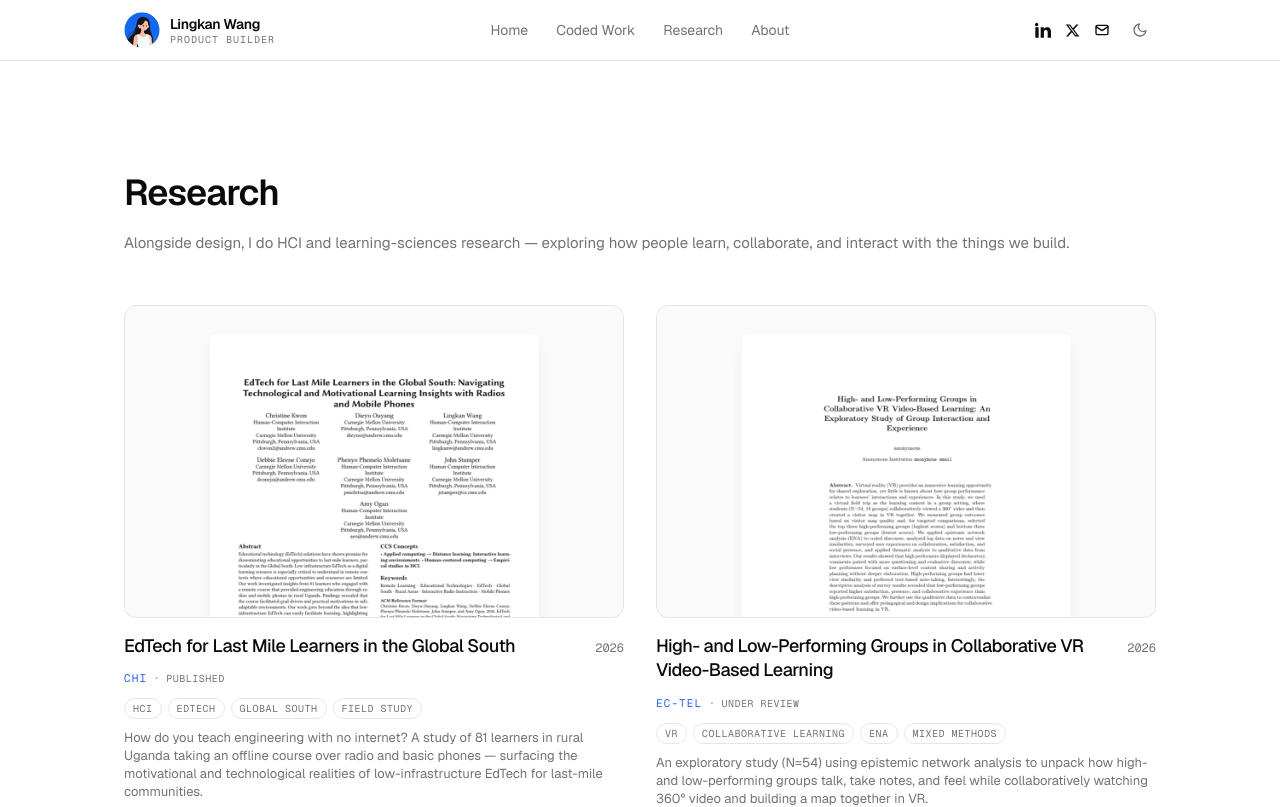
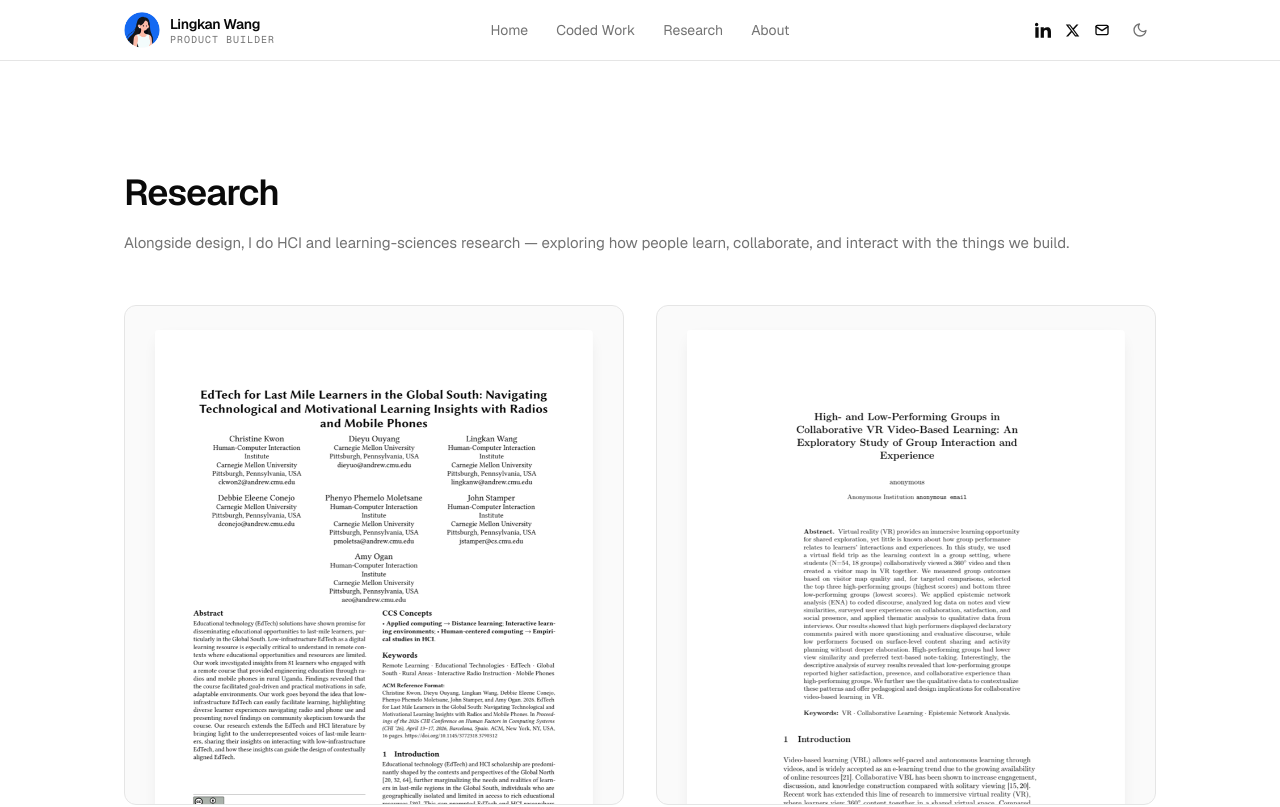
Before and after one commit to lingkan-wang/lingkan-wang.github.io, a Next.js app: page /research in a window 1280 px wide. Shown: the top 807 px of the page. Built offline with nearby package versions, Linux system fonts and the light colour scheme.

Commit message:
style(research): restore square (original-size) grey frame; paper keeps grey margins and tucks under the bottom edge

```diff
--- a/components/research-card.tsx
+++ b/components/research-card.tsx
@@ -28,9 +28,9 @@ export function ResearchCard({ p }: { p: Paper }) {
     <>
       {/* grey "pocket": the paper sits in it showing ~2/3, bottom third clipped
           below the frame. On hover it floats up like it's pulled out a touch. */}
-      <div className="relative aspect-[16/10] overflow-hidden rounded-xl border border-border bg-[#fafafa]">
+      <div className="relative aspect-square overflow-hidden rounded-xl border border-border bg-[#fafafa]">
         <motion.div
-          className="absolute left-1/2 top-7 w-[66%] overflow-hidden rounded-t-[4px] bg-white ring-1 ring-black/[0.06]"
+          className="absolute left-1/2 top-6 w-[88%] overflow-hidden rounded-t-[4px] bg-white ring-1 ring-black/[0.06]"
           initial={false}
           style={{ x: "-50%", aspectRatio: "773 / 1000", boxShadow: REST }}
           animate={reduce ? { boxShadow: hovered ? LIFT : REST } : { y: hovered ? -12 : 0, boxShadow: hovered ? LIFT : REST }}
```
